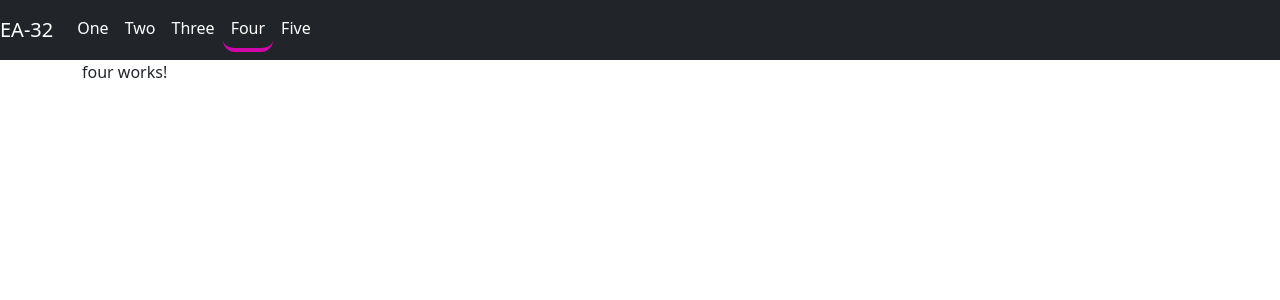
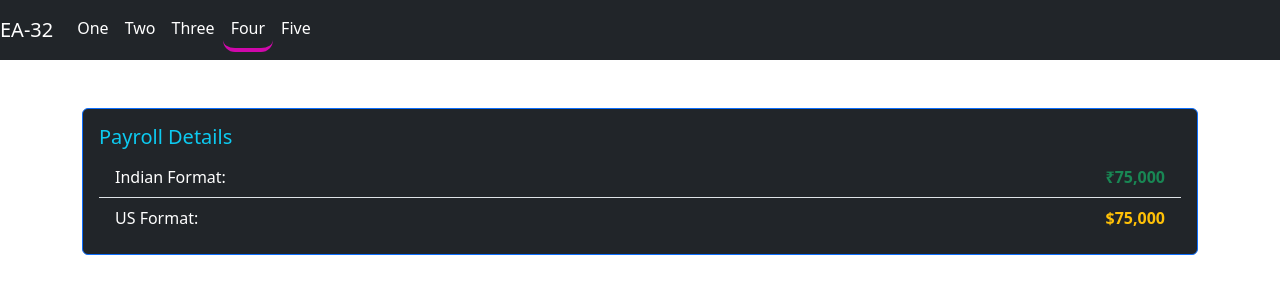
Before and after one commit to abhikaleangulardev-gif/basic_Custom_Pipe_Interview_Preparation_Angular_21, an Angular app: page /four in a window 1280 px wide. Shown: the top 300 px of the page. Built offline with nearby package versions, Linux system fonts and the light colour scheme.

Commit message:
completed-salary-format-pipe

```diff
--- a/src/app/component/four/four.html
+++ b/src/app/component/four/four.html
@@ -1 +1,17 @@
-<p>four works!</p>
+<div class="card bg-dark text-white border-primary my-5">
+  <div class="card-body">
+    <h5 class="card-title text-info">Payroll Details</h5>
+
+    <ul class="list-group list-group-flush">
+      <li class="list-group-item bg-transparent text-white d-flex justify-content-between">
+        <span>Indian Format:</span>
+        <b class="text-success">{{ empSalary | salaryFormat }}</b>
+      </li>
+
+      <li class="list-group-item bg-transparent text-white d-flex justify-content-between">
+        <span>US Format:</span>
+        <b class="text-warning">{{ empSalary | salaryFormat:'$':'en-US' }}</b>
+      </li>
+    </ul>
+  </div>
+</div>
--- a/src/app/component/four/four.ts
+++ b/src/app/component/four/four.ts
@@ -1,11 +1,14 @@
+import { CommonModule } from '@angular/common';
 import { Component } from '@angular/core';
+import { FormsModule } from '@angular/forms';
+import { SalaryFormatPipe } from '../../custom-pipe/salary-format.pipe';
 
 @Component({
   selector: 'app-four',
-  imports: [],
+  imports: [CommonModule, FormsModule, SalaryFormatPipe],
   templateUrl: './four.html',
   styleUrl: './four.css',
 })
 export class Four {
-
+  empSalary: number = 75000;
 }
--- /dev/null
+++ b/src/app/custom-pipe/salary-format.pipe.ts
@@ -0,0 +1,20 @@
+import { Pipe, PipeTransform } from '@angular/core';
+
+@Pipe({
+  name: 'salaryFormat',
+  standalone: true
+})
+export class SalaryFormatPipe implements PipeTransform {
+
+  transform(value: number | string, currencySymbol: string = '₹', locale: string = 'en-IN'): string {
+
+    const salary = Number(value);
+
+    // Formats the number: 100000 -> 1,00,000
+    return new Intl.NumberFormat(locale, {
+      style: 'currency',
+      currency: locale === 'en-IN' ? 'INR' : 'USD',
+      maximumFractionDigits: 0 // Salaries usually don't need decimals
+    }).format(salary);
+  }
+}
```
